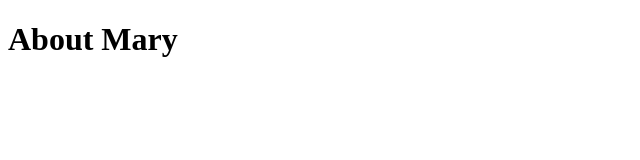
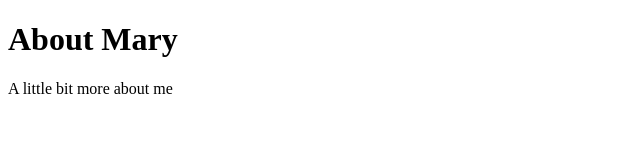
Before and after one commit to gromande/central-repo, a plain HTML site: page about/mary.html in a window 1280 px wide. Shown: the whole page, without its empty margins (0-640 px from the left). Drawn offline with Linux system fonts and the light colour scheme; files that its build step writes are made by us from their sources.

Commit message:
Add bio page for Mary

```diff
--- a/about/mary.html
+++ b/about/mary.html
@@ -6,5 +6,6 @@
   <meta charset="utf-8" />
   <body>
     <h1 >About Mary</h1>
+    <p>A little bit more about me</p>
   </body>
 </html>
```
